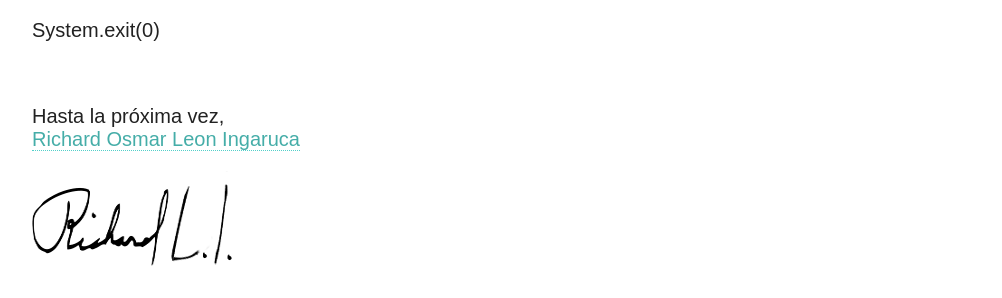
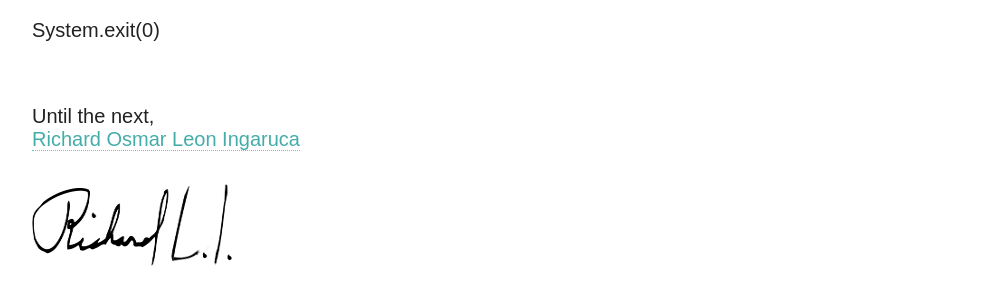
Before and after one commit to jrichardsz/jrichardsz.github.io, a Jekyll site: the page built from _posts/2017-01-15-android-3d-framework-technologies.md, in a window 1280 px wide and 900 px high, scrolled down 4019 px. Shown: the part 355-653 px from the top of the window, without its empty margins (128-1130 px from the left). Built offline with Jekyll 4.4.1, drawn with Linux system fonts in a browser that asks for light colours; nearby versions of some CDN libraries; comment, search, counter and statistics services are not loaded.

Commit message:
update signoff

```diff
--- a/_config.yml
+++ b/_config.yml
@@ -12,7 +12,7 @@ owner:
   name:				Richard Osmar Leon Ingaruca
   avatar:			bio-photo.jpg
   email:			you@email.com
-  signoff_text:		Hasta la próxima vez
+  signoff_text:		Until the next
   signoff_link:		/about
   signature_image:	signature.png
   # Social networking links used in footer. Update and remove as you like.
```
